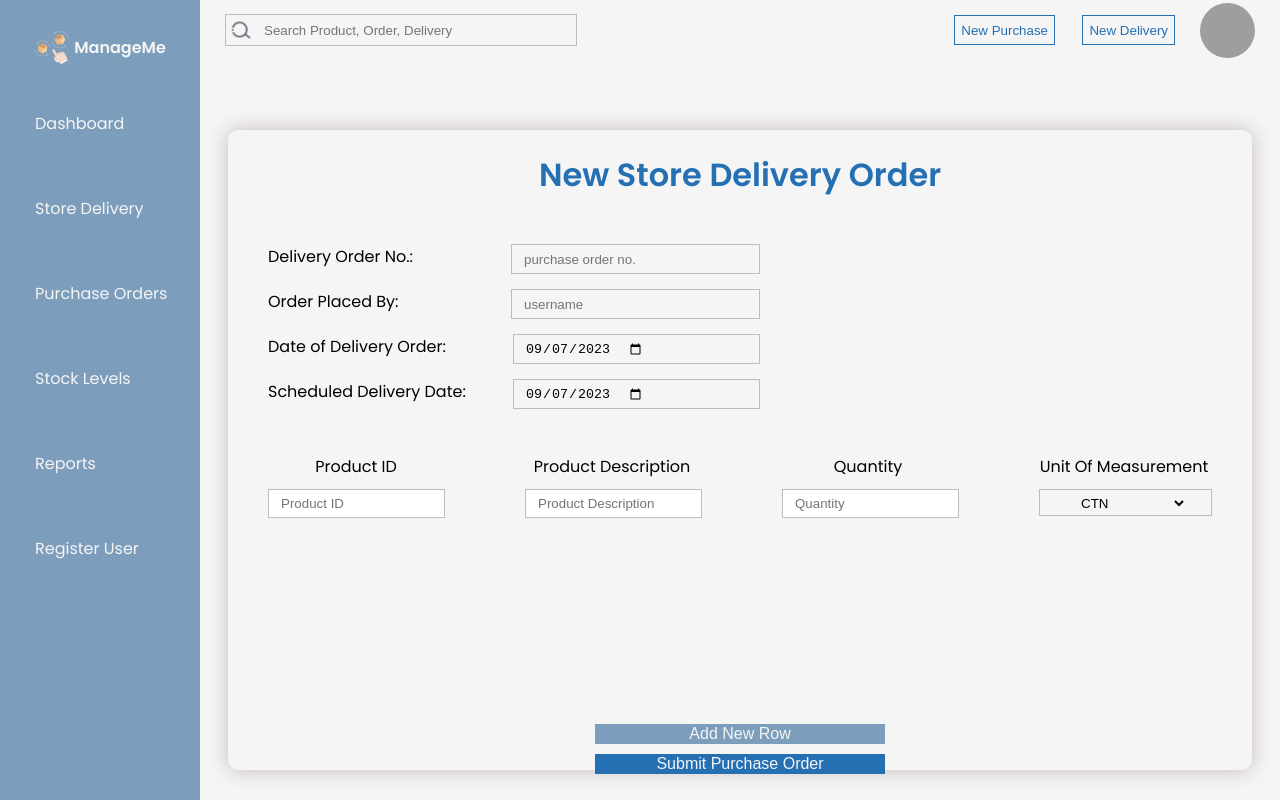
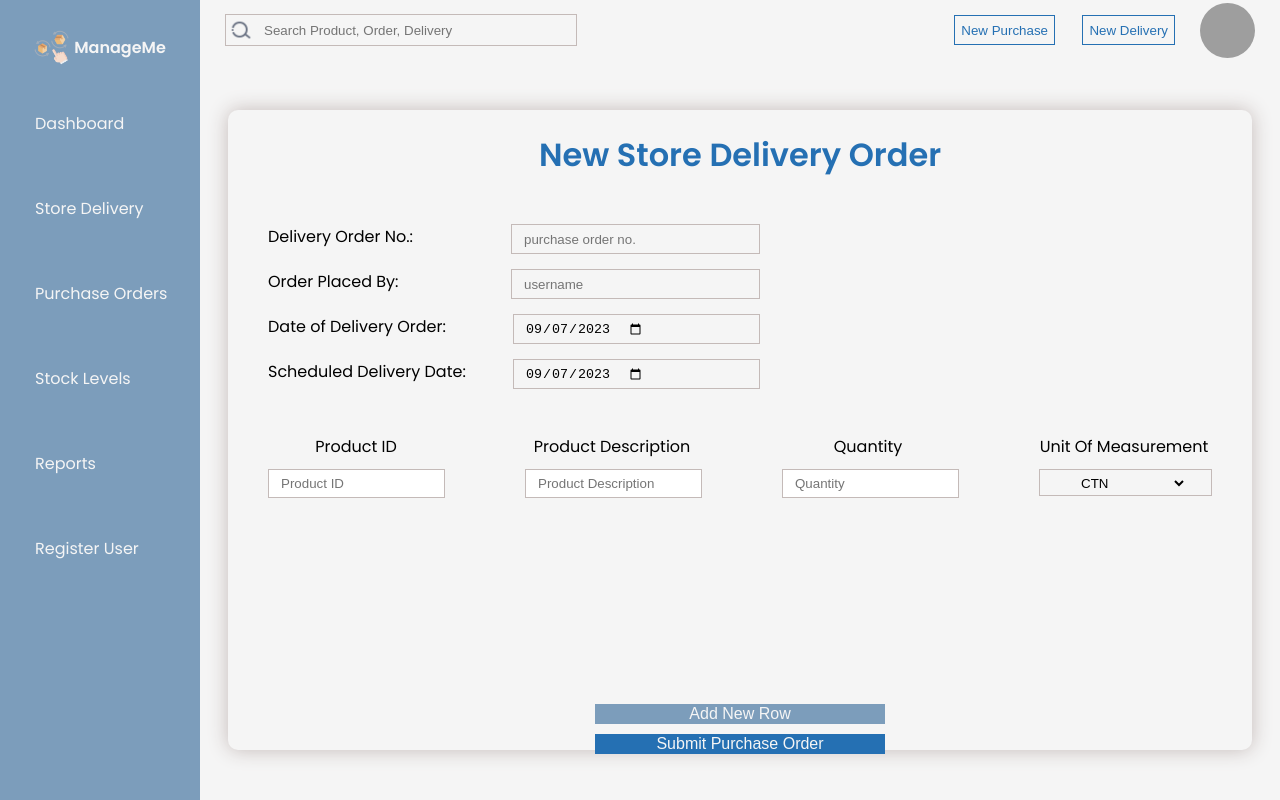
Before and after one commit to abigail-143/sei45-project4-ManageMe, a React (Vite) app in the folder frontend/: page /main in a window 1280 px wide. Built offline with nearby package versions, Linux system fonts and the light colour scheme; grey boxes are pictures that could not be loaded.

Commit message:
update margin top to newDO component

```diff
--- a/frontend/src/Components/NewDeliveryOrder.module.css
+++ b/frontend/src/Components/NewDeliveryOrder.module.css
@@ -15,7 +15,7 @@
   background-color: lavenderblush; */
   width: 80vw;
   height: 80vh;
-  margin-top: 70px;
+  margin-top: 50px;
   display: flex;
   flex-direction: column;
   align-items: center;
```
